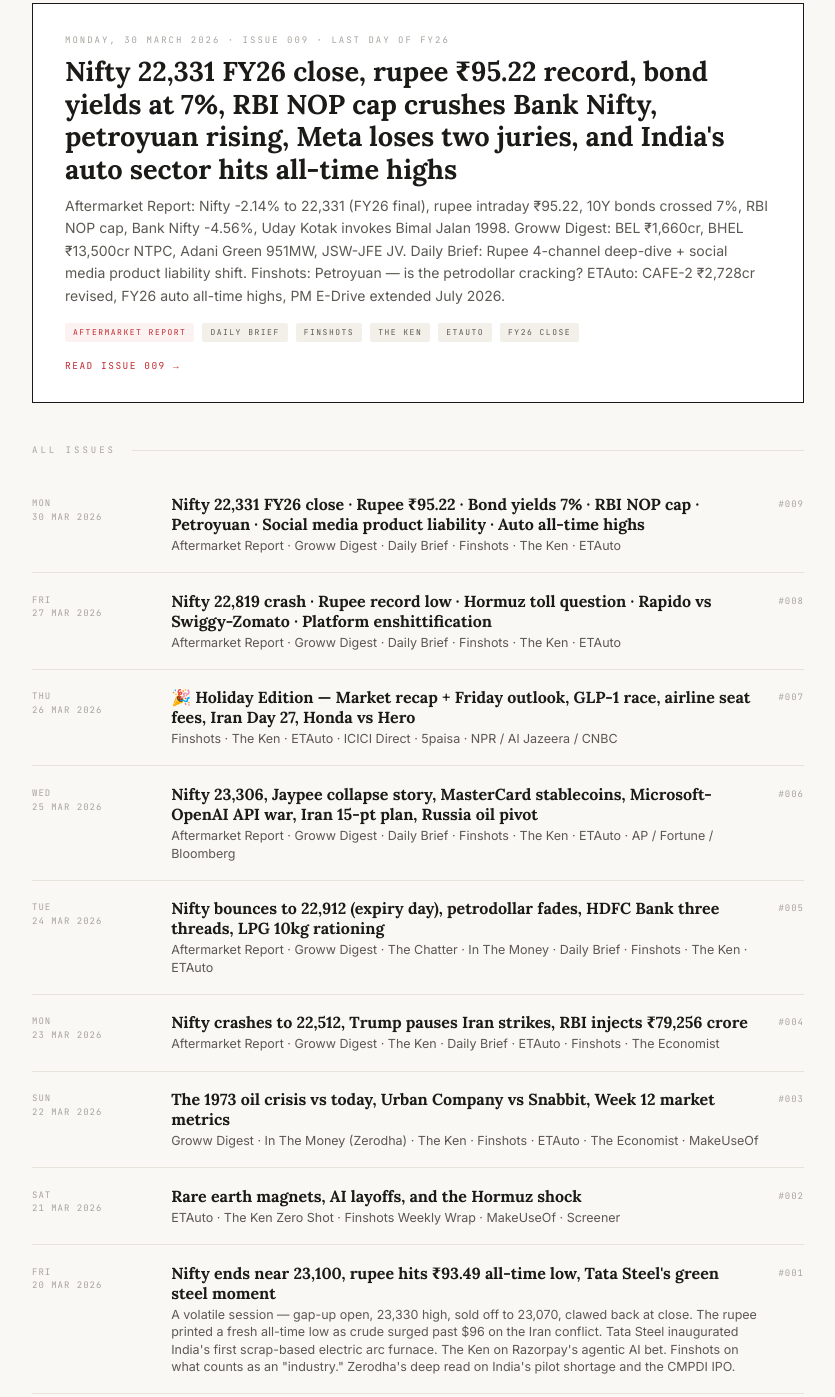
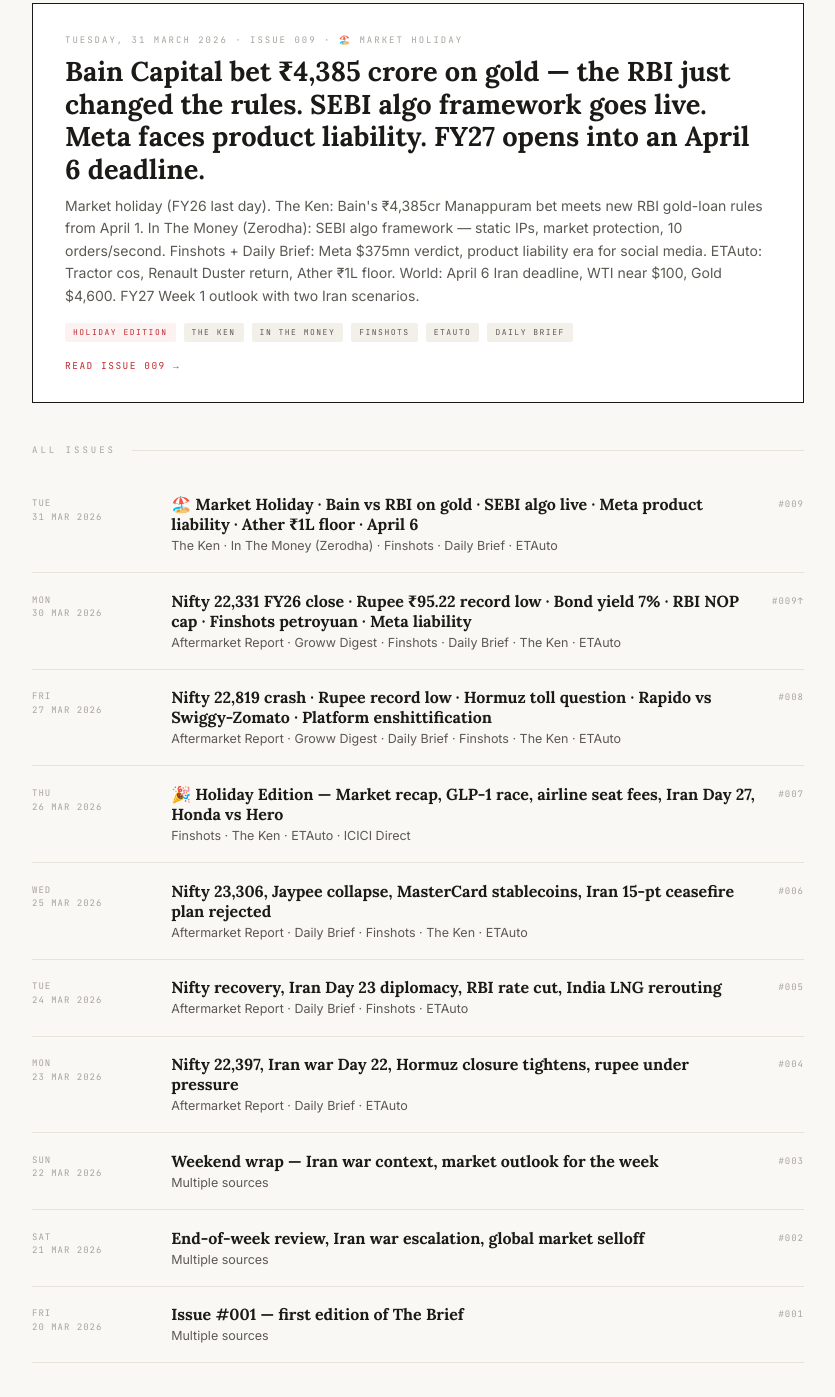
Before and after one commit to nischaykhannanws/-thebrief.ai, a website: page index.html in a window 1280 px wide. Shown: the part 343-1740 px from the top of the page, without its empty margins (222-1057 px from the left). Drawn offline with Linux system fonts and the light colour scheme.

Commit message:
Update index.html

```diff
--- a/index.html
+++ b/index.html
@@ -1,7 +1,7 @@
 <!DOCTYPE html>
 <html lang="en">
 <head>
-<!-- Google tag (gtag.js) -->
+  <!-- Google tag (gtag.js) -->
 <script async src="https://www.googletagmanager.com/gtag/js?id=G-FELWMQ45KM"></script>
 <script>
   window.dataLayer = window.dataLayer || [];
@@ -390,17 +390,17 @@
 
   <!-- LATEST ISSUE -->
   <div class="latest-label">Latest Issue</div>
-  <a class="latest-card" href="issues/30-03-2026.html">
-    <div class="latest-date">Monday, 30 March 2026 · Issue 009 · Last Day of FY26</div>
-    <div class="latest-title">Nifty 22,331 FY26 close, rupee ₹95.22 record, bond yields at 7%, RBI NOP cap crushes Bank Nifty, petroyuan rising, Meta loses two juries, and India&#39;s auto sector hits all-time highs</div>
-    <div class="latest-desc">Aftermarket Report: Nifty -2.14% to 22,331 (FY26 final), rupee intraday ₹95.22, 10Y bonds crossed 7%, RBI NOP cap, Bank Nifty -4.56%, Uday Kotak invokes Bimal Jalan 1998. Groww Digest: BEL ₹1,660cr, BHEL ₹13,500cr NTPC, Adani Green 951MW, JSW-JFE JV. Daily Brief: Rupee 4-channel deep-dive + social media product liability shift. Finshots: Petroyuan — is the petrodollar cracking? ETAuto: CAFE-2 ₹2,728cr revised, FY26 auto all-time highs, PM E-Drive extended July 2026.</div>
+  <a class="latest-card" href="issues/31-03-2026.html">
+    <div class="latest-date">Tuesday, 31 March 2026 · Issue 009 · 🏖️ Market Holiday</div>
+    <div class="latest-title">Bain Capital bet ₹4,385 crore on gold — the RBI just changed the rules. SEBI algo framework goes live. Meta faces product liability. FY27 opens into an April 6 deadline.</div>
+    <div class="latest-desc">Market holiday (FY26 last day). The Ken: Bain&#39;s ₹4,385cr Manappuram bet meets new RBI gold-loan rules from April 1. In The Money (Zerodha): SEBI algo framework — static IPs, market protection, 10 orders/second. Finshots + Daily Brief: Meta $375mn verdict, product liability era for social media. ETAuto: Tractor cos, Renault Duster return, Ather ₹1L floor. World: April 6 Iran deadline, WTI near $100, Gold $4,600. FY27 Week 1 outlook with two Iran scenarios.</div>
     <div class="latest-tags">
-      <span class="tag red">Aftermarket Report</span>
+      <span class="tag red">Holiday Edition</span>
+      <span class="tag">The Ken</span>
+      <span class="tag">In The Money</span>
+      <span class="tag">Finshots</span>
+      <span class="tag">ETAuto</span>
       <span class="tag">Daily Brief</span>
-      <span class="tag">Finshots</span>
-      <span class="tag">The Ken</span>
-      <span class="tag">ETAuto</span>
-      <span class="tag">FY26 Close</span>
     </div>
     <div class="read-link">Read Issue 009</div>
   </a>
@@ -412,13 +412,22 @@
 
   <div class="issue-list">
 
+    <a class="issue-row" href="issues/31-03-2026.html">
+      <div class="issue-date-col">Tue<br>31 Mar 2026</div>
+      <div>
+        <div class="issue-title">🏖️ Market Holiday · Bain vs RBI on gold · SEBI algo live · Meta product liability · Ather ₹1L floor · April 6</div>
+        <div class="issue-desc">The Ken · In The Money (Zerodha) · Finshots · Daily Brief · ETAuto</div>
+      </div>
+      <div class="issue-num">#009</div>
+    </a>
+
     <a class="issue-row" href="issues/30-03-2026.html">
       <div class="issue-date-col">Mon<br>30 Mar 2026</div>
       <div>
-        <div class="issue-title">Nifty 22,331 FY26 close · Rupee ₹95.22 · Bond yields 7% · RBI NOP cap · Petroyuan · Social media product liability · Auto all-time highs</div>
-        <div class="issue-desc">Aftermarket Report · Groww Digest · Daily Brief · Finshots · The Ken · ETAuto</div>
+        <div class="issue-title">Nifty 22,331 FY26 close · Rupee ₹95.22 record low · Bond yield 7% · RBI NOP cap · Finshots petroyuan · Meta liability</div>
+        <div class="issue-desc">Aftermarket Report · Groww Digest · Finshots · Daily Brief · The Ken · ETAuto</div>
       </div>
-      <div class="issue-num">#009</div>
+      <div class="issue-num">#009↑</div>
     </a>
 
     <a class="issue-row" href="issues/27-03-2026.html">
@@ -433,8 +442,8 @@
     <a class="issue-row" href="issues/26-03-2026.html">
       <div class="issue-date-col">Thu<br>26 Mar 2026</div>
       <div>
-        <div class="issue-title">🎉 Holiday Edition — Market recap + Friday outlook, GLP-1 race, airline seat fees, Iran Day 27, Honda vs Hero</div>
-        <div class="issue-desc">Finshots · The Ken · ETAuto · ICICI Direct · 5paisa · NPR / Al Jazeera / CNBC</div>
+        <div class="issue-title">🎉 Holiday Edition — Market recap, GLP-1 race, airline seat fees, Iran Day 27, Honda vs Hero</div>
+        <div class="issue-desc">Finshots · The Ken · ETAuto · ICICI Direct</div>
       </div>
       <div class="issue-num">#007</div>
     </a>
@@ -442,8 +451,8 @@
     <a class="issue-row" href="issues/25-03-2026.html">
       <div class="issue-date-col">Wed<br>25 Mar 2026</div>
       <div>
-        <div class="issue-title">Nifty 23,306, Jaypee collapse story, MasterCard stablecoins, Microsoft-OpenAI API war, Iran 15-pt plan, Russia oil pivot</div>
-        <div class="issue-desc">Aftermarket Report · Groww Digest · Daily Brief · Finshots · The Ken · ETAuto · AP / Fortune / Bloomberg</div>
+        <div class="issue-title">Nifty 23,306, Jaypee collapse, MasterCard stablecoins, Iran 15-pt ceasefire plan rejected</div>
+        <div class="issue-desc">Aftermarket Report · Daily Brief · Finshots · The Ken · ETAuto</div>
       </div>
       <div class="issue-num">#006</div>
     </a>
@@ -451,8 +460,8 @@
     <a class="issue-row" href="issues/24-03-2026.html">
       <div class="issue-date-col">Tue<br>24 Mar 2026</div>
       <div>
-        <div class="issue-title">Nifty bounces to 22,912 (expiry day), petrodollar fades, HDFC Bank three threads, LPG 10kg rationing</div>
-        <div class="issue-desc">Aftermarket Report · Groww Digest · The Chatter · In The Money · Daily Brief · Finshots · The Ken · ETAuto</div>
+        <div class="issue-title">Nifty recovery, Iran Day 23 diplomacy, RBI rate cut, India LNG rerouting</div>
+        <div class="issue-desc">Aftermarket Report · Daily Brief · Finshots · ETAuto</div>
       </div>
       <div class="issue-num">#005</div>
     </a>
@@ -460,8 +469,8 @@
     <a class="issue-row" href="issues/23-03-2026.html">
       <div class="issue-date-col">Mon<br>23 Mar 2026</div>
       <div>
-        <div class="issue-title">Nifty crashes to 22,512, Trump pauses Iran strikes, RBI injects ₹79,256 crore</div>
-        <div class="issue-desc">Aftermarket Report · Groww Digest · The Ken · Daily Brief · ETAuto · Finshots · The Economist</div>
+        <div class="issue-title">Nifty 22,397, Iran war Day 22, Hormuz closure tightens, rupee under pressure</div>
+        <div class="issue-desc">Aftermarket Report · Daily Brief · ETAuto</div>
       </div>
       <div class="issue-num">#004</div>
     </a>
@@ -469,8 +478,8 @@
     <a class="issue-row" href="issues/22-03-2026.html">
       <div class="issue-date-col">Sun<br>22 Mar 2026</div>
       <div>
-        <div class="issue-title">The 1973 oil crisis vs today, Urban Company vs Snabbit, Week 12 market metrics</div>
-        <div class="issue-desc">Groww Digest · In The Money (Zerodha) · The Ken · Finshots · ETAuto · The Economist · MakeUseOf</div>
+        <div class="issue-title">Weekend wrap — Iran war context, market outlook for the week</div>
+        <div class="issue-desc">Multiple sources</div>
       </div>
       <div class="issue-num">#003</div>
     </a>
@@ -478,8 +487,8 @@
     <a class="issue-row" href="issues/21-03-2026.html">
       <div class="issue-date-col">Sat<br>21 Mar 2026</div>
       <div>
-        <div class="issue-title">Rare earth magnets, AI layoffs, and the Hormuz shock</div>
-        <div class="issue-desc">ETAuto · The Ken Zero Shot · Finshots Weekly Wrap · MakeUseOf · Screener</div>
+        <div class="issue-title">End-of-week review, Iran war escalation, global market selloff</div>
+        <div class="issue-desc">Multiple sources</div>
       </div>
       <div class="issue-num">#002</div>
     </a>
@@ -487,8 +496,8 @@
     <a class="issue-row" href="issues/20-03-2026.html">
       <div class="issue-date-col">Fri<br>20 Mar 2026</div>
       <div>
-        <div class="issue-title">Nifty ends near 23,100, rupee hits ₹93.49 all-time low, Tata Steel&#39;s green steel moment</div>
-        <div class="issue-desc">A volatile session — gap-up open, 23,330 high, sold off to 23,070, clawed back at close. The rupee printed a fresh all-time low as crude surged past $96 on the Iran conflict. Tata Steel inaugurated India&#39;s first scrap-based electric arc furnace. The Ken on Razorpay&#39;s agentic AI bet. Finshots on what counts as an "industry." Zerodha&#39;s deep read on India&#39;s pilot shortage and the CMPDI IPO.</div>
+        <div class="issue-title">Issue #001 — first edition of The Brief</div>
+        <div class="issue-desc">Multiple sources</div>
       </div>
       <div class="issue-num">#001</div>
     </a>
```
